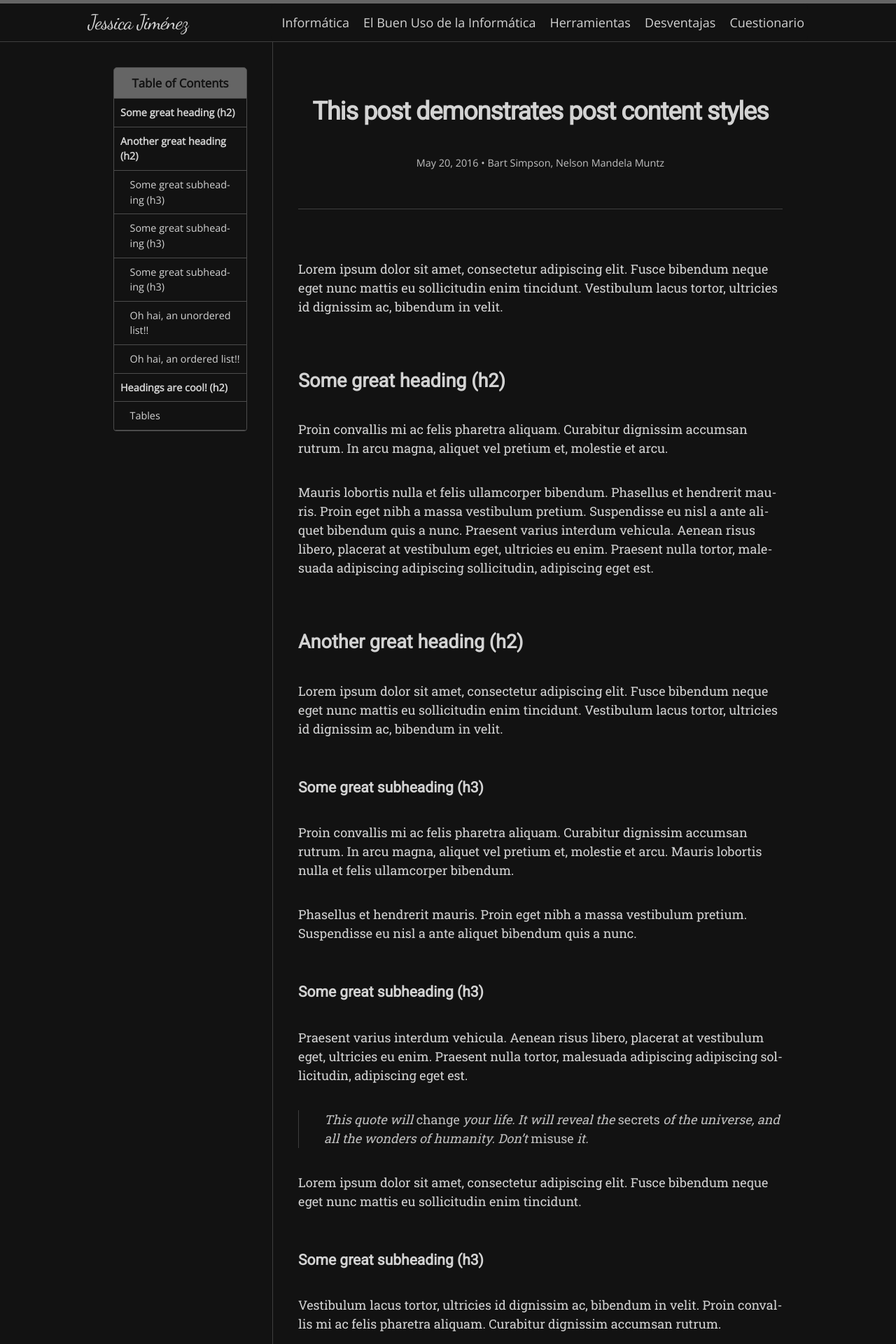
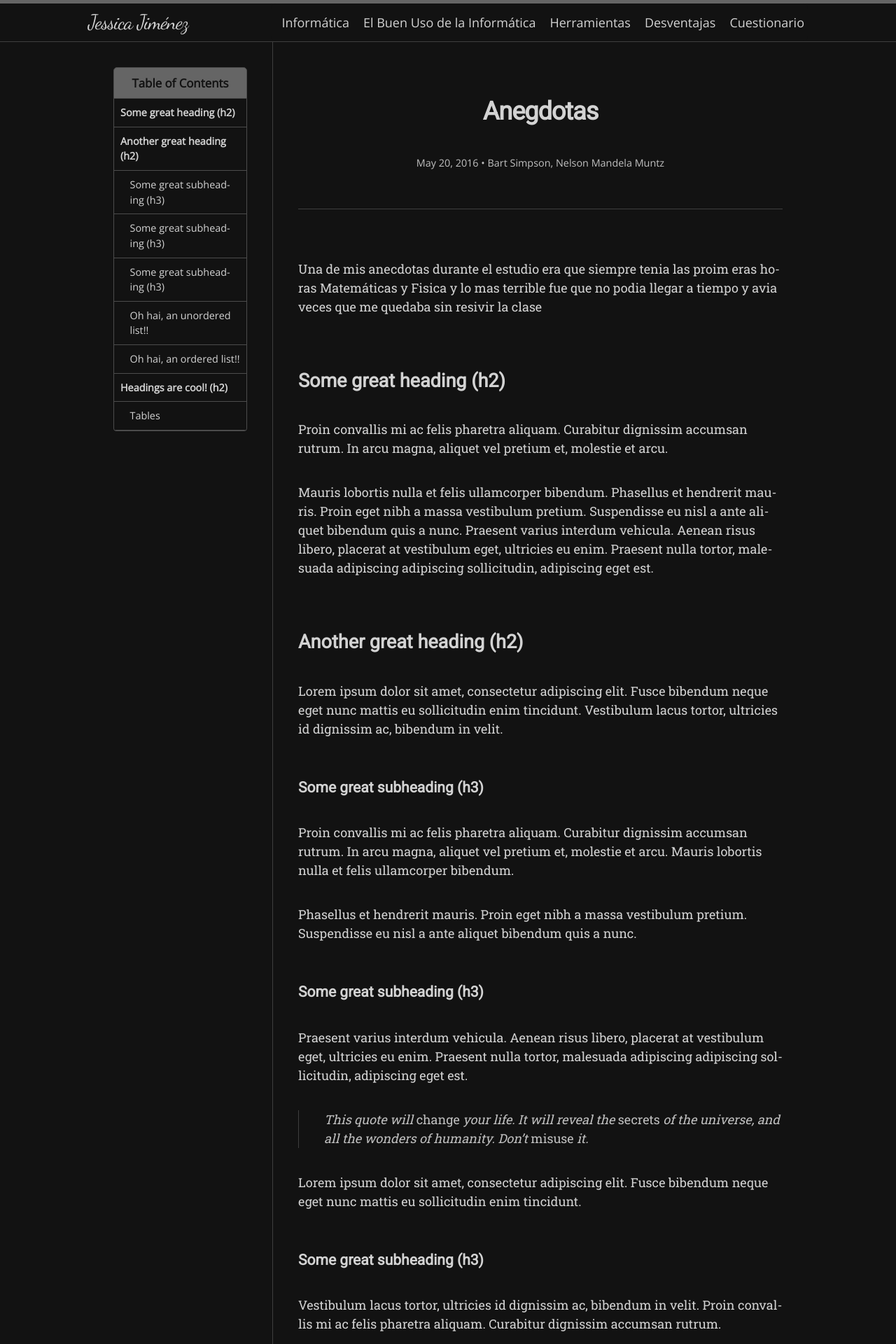
Before and after one commit to jessyjm/jessyjm.github.io, a Jekyll site: the page built from _posts/2016-05-20-this-post-demonstrates-post-content-styles.md, in a window 1280 px wide. Shown: the top 1920 px of the page at 70% size. Built offline with Jekyll 4.4.1, drawn with Linux system fonts in a browser that asks for light colours; nearby versions of some CDN libraries; some web fonts are replaced.

Commit message:
Update 2016-05-20-this-post-demonstrates-post-content-styles.md

```diff
--- a/_posts/2016-05-20-this-post-demonstrates-post-content-styles.md
+++ b/_posts/2016-05-20-this-post-demonstrates-post-content-styles.md
@@ -1,7 +1,7 @@
 ---
 layout: post
 toc: true
-title: "This post demonstrates post content styles"
+title: "Anegdotas"
 categories: junk
 tags: [markdown, css, html]
 author:
@@ -9,7 +9,7 @@ author:
   - Nelson Mandela Muntz
 ---
 
-Lorem ipsum dolor sit amet, consectetur adipiscing elit. Fusce bibendum neque eget nunc mattis eu sollicitudin enim tincidunt. Vestibulum lacus tortor, ultricies id dignissim ac, bibendum in velit.
+Una de mis anecdotas durante el estudio era que siempre tenia las proim eras horas Matemáticas y Fisica y lo mas terrible fue que no podia llegar a tiempo y avia veces que me quedaba sin resivir la clase
 
 ## Some great heading (h2)
 
```
